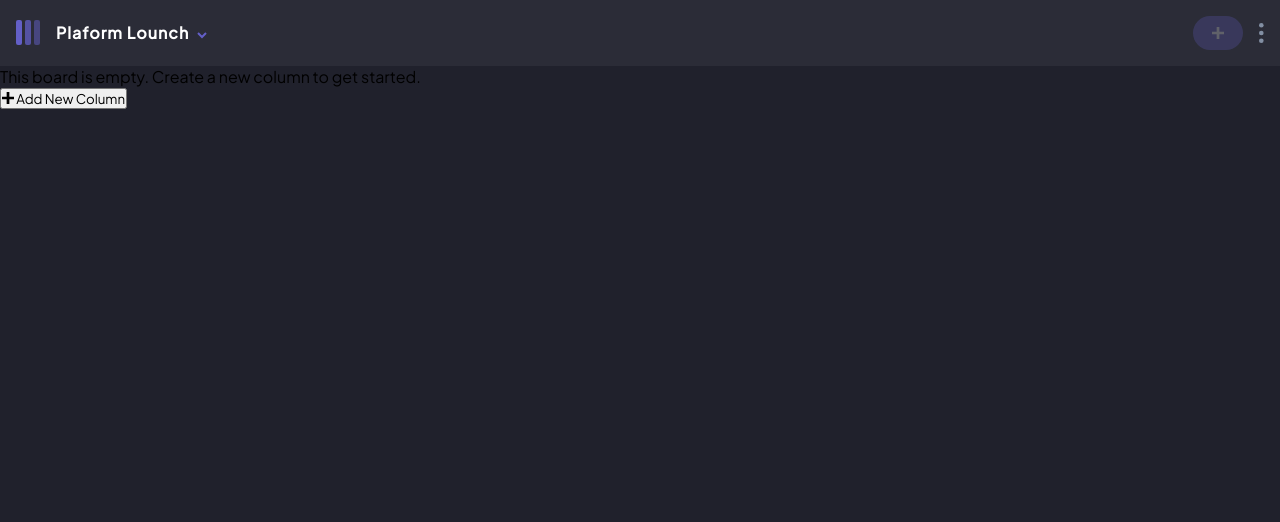
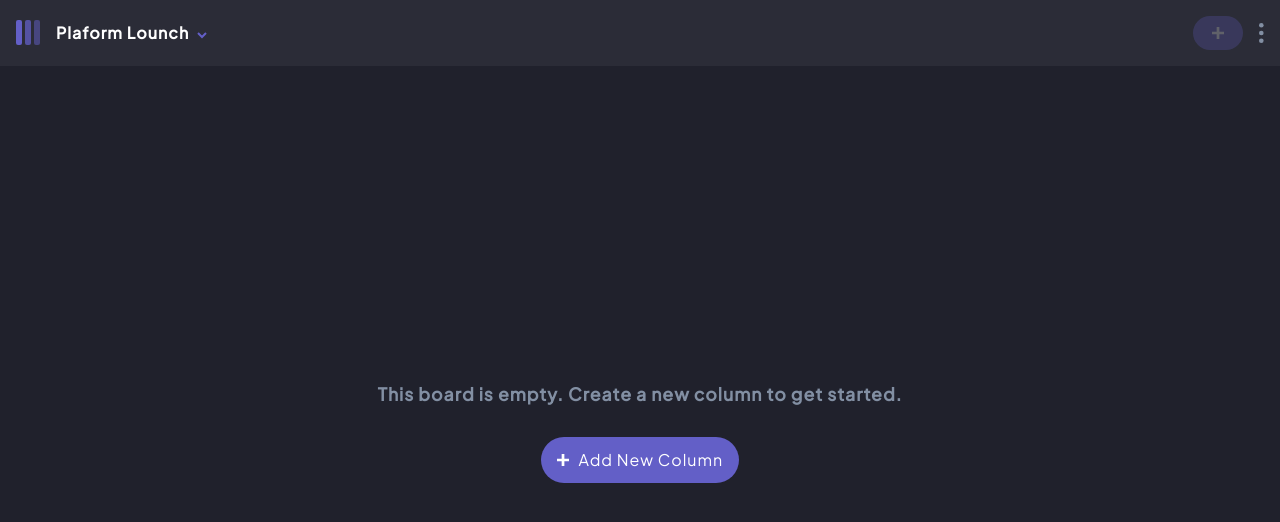
Before and after one commit to PiotrMiko/Kanban-prject, a plain HTML site: page src/index.html in a window 1280 px wide. Drawn offline with Linux system fonts and the light colour scheme.

Commit message:
style update

```diff
--- a/src/index.html
+++ b/src/index.html
@@ -78,13 +78,14 @@
         </div>
       </div>
       <div class="main__container">
+        <div class="main__items">
           <p class="main__par">
             This board is empty. Create a new column to get started.
           </p>
           <button class="main__btn">
             <svg width="12" height="12" xmlns="http://www.w3.org/2000/svg">
               <path
-              fill="#000"
+                fill="#FFF"
                 d="M7.368 12V7.344H12V4.632H7.368V0H4.656v4.632H0v2.712h4.656V12z"
               />
             </svg>
@@ -92,6 +93,7 @@
           </button>
         </div>
       </div>
+    </div>
   </body>
 </html>
 <!--
--- a/src/style.scss
+++ b/src/style.scss
@@ -1,6 +1,8 @@
 $very-dark-grey: #20212c;
 $dark-grey: #2b2c37;
-$light-violet: #635fc7;
+$main-violet: #635fc7;
+$medium-grey: #828fa3;
+
 * {
   padding: 0;
   margin: 0;
@@ -52,7 +54,7 @@ $light-violet: #635fc7;
       align-items: center;
 
       .add-task__button {
-        background-color: $light-violet;
+        background-color: $main-violet;
         padding: 0.4rem 1.2rem;
         border-radius: 25px;
         opacity: 25%;
@@ -68,7 +70,40 @@ $light-violet: #635fc7;
     background-color: $dark-grey;
   }
   .main__container {
+    display: flex;
+    flex-direction: column;
+    justify-content: center;
+    align-items: center;
+    align-content: center;
     grid-area: main__container;
     background-color: $very-dark-grey;
+    .main__items {
+      display: flex;
+      flex-direction: column;
+      justify-content: center;
+      align-items: center;
+      align-content: center;
+      .main__par {
+        color: $medium-grey;
+        font-size: 1.1em;
+        font-weight: bold;
+        letter-spacing: 1px;
+        text-align: center;
+      }
+      .main__btn {
+        background-color: $main-violet;
+        color: #fff;
+        font-size: 1em;
+        letter-spacing: 1px;
+        border: 0;
+        padding: 0.8em 1em;
+        margin-top: 2em;
+        border-radius: 25px;
+        text-align: center;
+        svg {
+          margin-right: 6px;
+        }
+      }
+    }
   }
 }
```
Also changed, not shown: src/style.css, 1 other file. Lines whose indentation alone changed are shown as unchanged.
